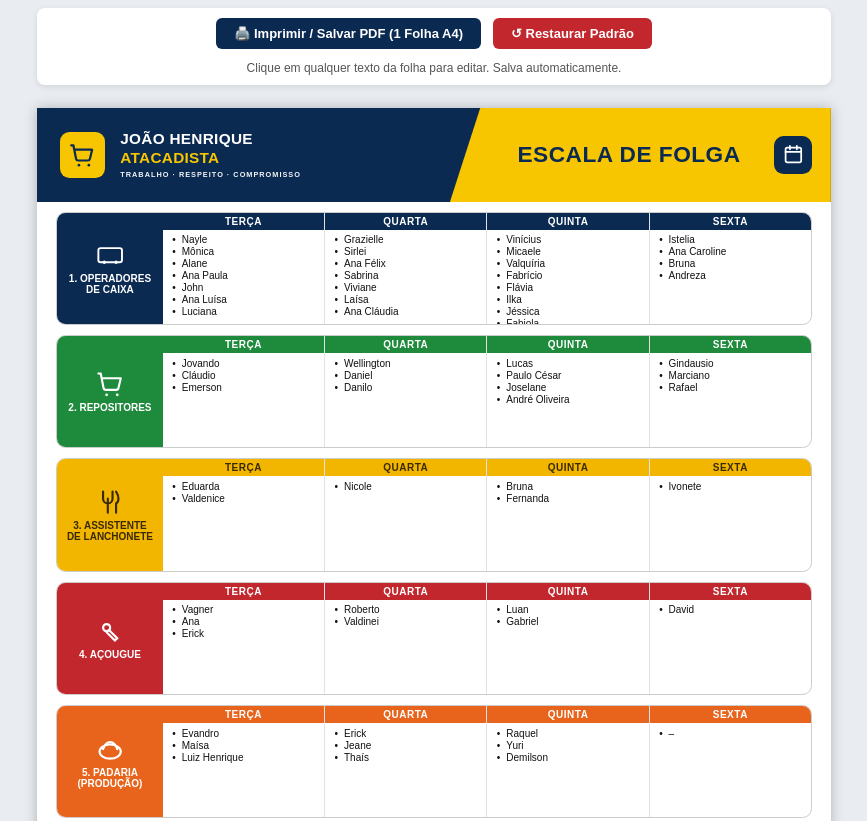
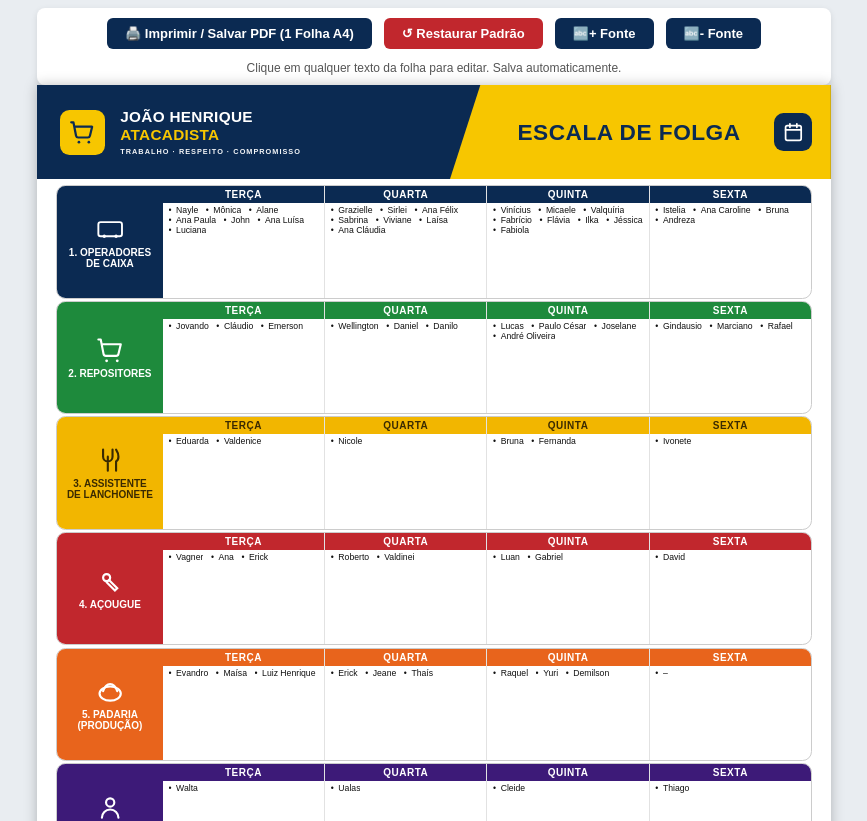
Before and after one commit to thygo10/folgasjha, a plain HTML site: page index.html in a window 1280 px wide. Shown: the top 821 px of the page, without its empty margins (206-1073 px from the left). Drawn offline with Linux system fonts and the light colour scheme.

Commit message:
feat: adjust page layout spacing and add font size controls for list content

```diff
--- a/index.html
+++ b/index.html
@@ -28,7 +28,9 @@
     width: 210mm;
     height: 297mm;
     max-height: 297mm;
-    margin: 6mm auto;
+    margin: 0 auto;
+    margin-top: 0;
+    padding-top: 0;
     background: #fff;
     box-shadow: 0 0 12px rgba(0,0,0,0.25);
     overflow: hidden;
@@ -45,6 +47,8 @@
     background: #0b2a52 !important;
     overflow: hidden;
     flex-shrink: 0;
+    margin-top: 0;
+    padding-top: 0;
   }
   .header-left {
     display: flex;
@@ -136,11 +140,12 @@
 
   /* Conteúdo distribuído exatamente na folha */
   .content {
-    padding: 2.5mm 5mm;
+    padding: 1.5mm 5mm;
     flex: 1;
     display: flex;
     flex-direction: column;
-    justify-content: space-between;
+    justify-content: flex-start;
+    gap: 0.6mm;
     min-height: 0;
   }
   .section {
@@ -150,7 +155,7 @@
     overflow: hidden;
     flex: 1;
     max-height: 30mm;
-    margin-bottom: 1.2mm;
+    margin-bottom: 0;
   }
   .section:last-child {
     margin-bottom: 0;
@@ -206,20 +211,25 @@
   .col-list {
     list-style: none;
     margin: 0;
-    padding: 1.2mm 2.5mm;
-    font-size: 7.5pt;
-    line-height: 1.2;
+    padding: 0.8mm 1.5mm;
+    font-size: 6.5pt;
+    line-height: 1.15;
     flex: 1;
     min-height: 0;
     color: #111;
     overflow: hidden;
+    display: flex;
+    flex-wrap: wrap;
+    align-content: flex-start;
+    gap: 0 2mm;
   }
   .col-list li {
-    padding-left: 2.5mm;
+    padding-left: 2mm;
     position: relative;
     white-space: nowrap;
     text-overflow: ellipsis;
     overflow: hidden;
+    flex-shrink: 0;
   }
   .col-list li::before {
     content: "•";
@@ -343,6 +353,7 @@
       max-height: 297mm !important;
       margin: 0 !important;
       padding: 0 !important;
+      padding-top: 0 !important;
       box-shadow: none !important;
       border: none !important;
       overflow: hidden !important;
@@ -363,6 +374,8 @@
 <div class="toolbar">
   <button onclick="window.print()">🖨️ Imprimir / Salvar PDF (1 Folha A4)</button>
   <button class="btn-reset" onclick="resetData()">↺ Restaurar Padrão</button>
+  <button onclick="changeFontSize(0.5)" title="Aumentar fonte das listas">🔤+ Fonte</button>
+  <button onclick="changeFontSize(-0.5)" title="Diminuir fonte das listas">🔤- Fonte</button>
   <span class="status" id="status">Clique em qualquer texto da folha para editar…</span>
 </div>
 
@@ -605,6 +618,15 @@ document.getElementById('app').addEventListener('input', () => {
   saveTimer = setTimeout(saveData, 600);
 });
 
+let currentFontSize = 6.5; // pt
+function changeFontSize(delta) {
+  currentFontSize = Math.max(4, Math.min(12, currentFontSize + delta));
+  document.querySelectorAll('.col-list').forEach(el => {
+    el.style.fontSize = currentFontSize + 'pt';
+  });
+  statusEl.textContent = 'Fonte das listas: ' + currentFontSize + 'pt';
+}
+
 loadData();
 </script>
 
```
